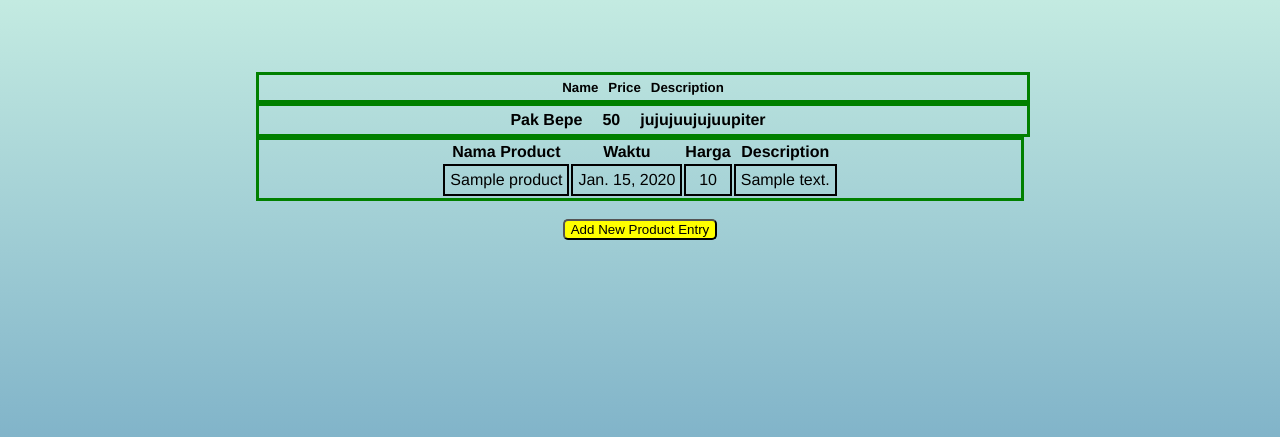
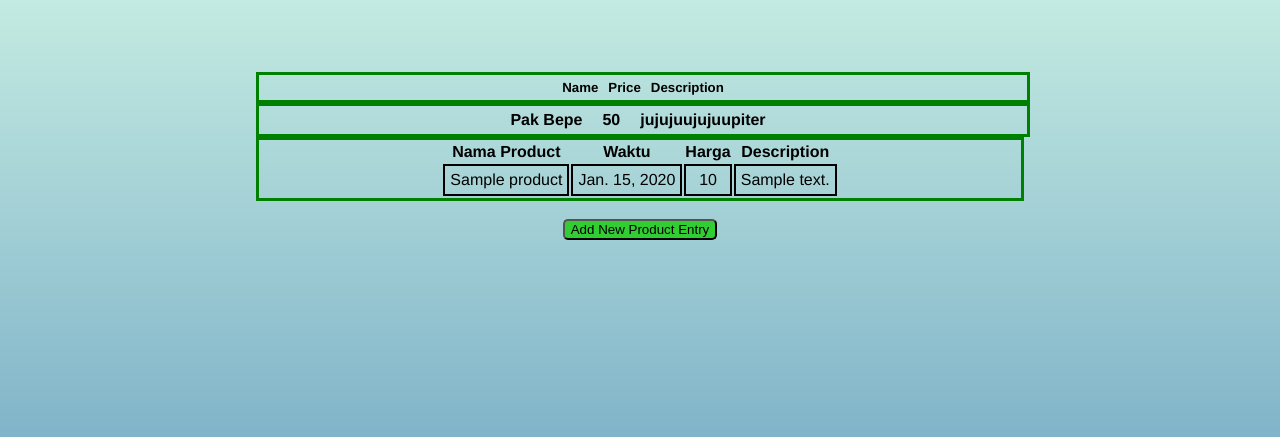
Before and after one commit to henryak25/toko-jam-bobert, a Django app: page / in a window 1280 px wide. Shown: the part 51-488 px from the top of the page. Run offline with Django 5.2, Linux system fonts and the light colour scheme; tables that the repository leaves empty hold one stand-in row (Sample ...).

Commit message:
Memperbaharui README dan sedikit main.html

```diff
--- a/main/templates/main.html
+++ b/main/templates/main.html
@@ -53,7 +53,7 @@
         }
         button{
             border-radius: 5px;
-            background-color: yellow;
+            background-color: limegreen;
         }
         tr{
             margin: 3.5px;
```
Also changed, not shown: other parts of main/templates/main.html (+1 -4 lines), README.md.
